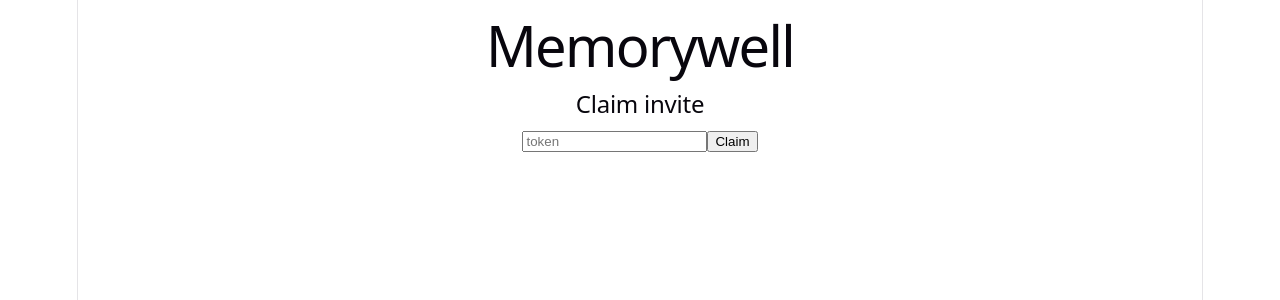
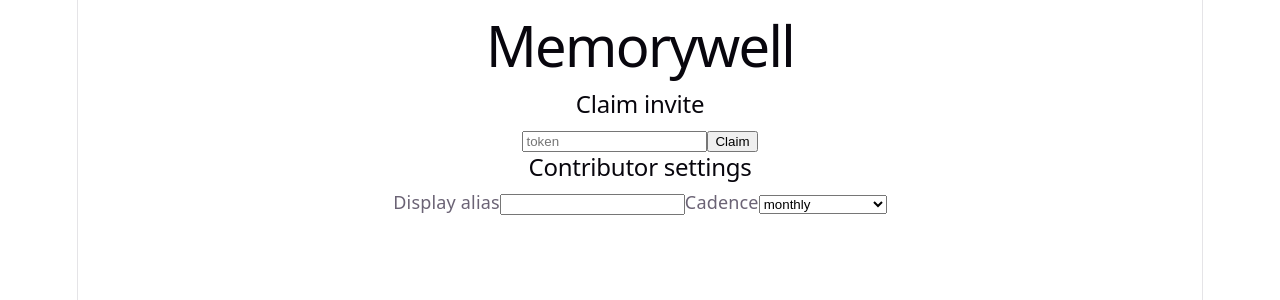
Before and after one commit to peterjokumsen/memorywell, a React (Vite) app in the folder web/: page / in a window 1280 px wide. Shown: the top 300 px of the page. Built offline with nearby package versions, Linux system fonts and the light colour scheme; no server answers.

Commit message:
Phase 5 step 4: alias + cadence pickers

```diff
--- a/web/src/App.tsx
+++ b/web/src/App.tsx
@@ -1,3 +1,4 @@
+import { AliasCadence } from "./components/AliasCadence";
 import { InviteClaim } from "./components/InviteClaim";
 import "./App.css";
 
@@ -6,6 +7,7 @@
     <main>
       <h1>Memorywell</h1>
       <InviteClaim />
+      <AliasCadence />
     </main>
   );
 }
--- /dev/null
+++ b/web/src/components/AliasCadence.tsx
@@ -0,0 +1,25 @@
+import { useState } from "react";
+
+export function AliasCadence() {
+  const [alias, setAlias] = useState("");
+  const [cadence, setCadence] = useState("monthly");
+
+  return (
+    <div>
+      <h2>Contributor settings</h2>
+      <label>
+        Display alias
+        <input value={alias} onChange={(e) => setAlias(e.target.value)} />
+      </label>
+      <label>
+        Cadence
+        <select value={cadence} onChange={(e) => setCadence(e.target.value)}>
+          <option value="none">none</option>
+          <option value="special-occasions">special-occasions</option>
+          <option value="monthly">monthly</option>
+          <option value="weekly">weekly</option>
+        </select>
+      </label>
+    </div>
+  );
+}
```
Also changed, not shown: 1 other file (tests, documents, lock files or other folders).
